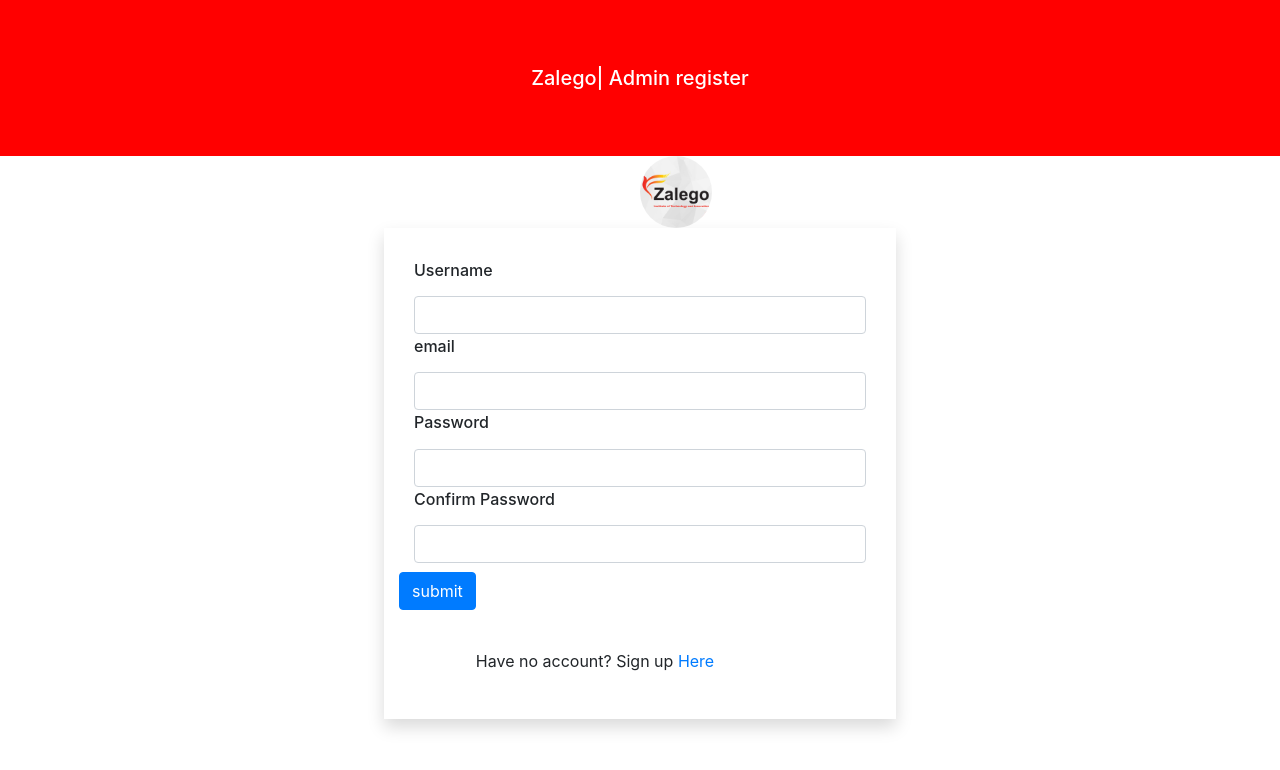
After one commit to Claris69/admindashbord, a PHP site: page /webStartingTemplate/webStartingTemplate/register.php in a window 1280 px wide. The commit adds this page. Shown: the top 770 px of the page. Run offline with PHP 8.4, Linux system fonts and the light colour scheme.

Commit message:
second commit

```diff
--- a/webStartingTemplate/webStartingTemplate/index.html
+++ b/webStartingTemplate/webStartingTemplate/index.html
@@ -62,7 +62,7 @@
 					<div class="card-footer"></div>
 				</div>
 
-				<div class="col-lg-3">
+				<div class="col-lg-3" >
 					<div class="card-header bg-dark text-white text-center">
 						<span>Students</span>
 					</div>
--- /dev/null
+++ b/webStartingTemplate/webStartingTemplate/register.php
@@ -0,0 +1,79 @@
+<!DOCTYPE html>
+<html lang="en">
+<head>
+    <meta charset="UTF-8">
+    <meta http-equiv="X-UA-Compatible" content="IE=edge">
+    <meta name="viewport" content="width=device-width, initial-scale=1.0">
+    <title>admin-register</title>
+    <meta charset="UTF-8">
+	<meta name="description" content="Creating admin dashboard">
+	<meta name="keywords" content="HTML,CSS,Zalego,Technology,Zalego institute,JavaScript">
+	<meta name="author" content="Your name">
+	<meta name="viewport" content="width=device-width, initial-scale=1.0">
+	<link rel="stylesheet" href="bootstrap/css/bootstrap.min.css">
+	<link rel="stylesheet" href="font-awesome/css/font-awesome.min.css">
+	<link rel="stylesheet" href="style.css">
+</head>
+<body>
+
+      <div id="header">
+          <p > <h5>Zalego| Admin register</h5></p>
+       </div>
+
+    <div class='container-fluid;  ' style="padding-inline-start:30% ; padding-inline-end:30%;" >
+       <div id="image" style="padding-inline-start: 50%;">
+        <img src="images/1.jpg" alt="Zalego" class="rounded-circle" height="0px">
+       </div>
+
+       <div id="form" class="shadow" >
+        <form >
+            <div class=row>
+                <!-- form section 1 -->
+                <div class=col-lg-12>
+                    <label for="username" class="form-label"><h6>Username</h6></label>
+                    <input type="text" class="form-control" name="username" placeholder="">
+                </div>
+
+                <!-- form section 2 -->
+                <div class=col-lg-12>
+                    <label for="email" class="form-label"><h6>email</h6></label>
+                    <input type="text" class="form-control" name="email" placeholder="">
+                </div>
+                <!-- form section 3 -->
+                <div class=col-lg-12>
+                    <label for="password" class="form-label"><h6>Password</h6></label>
+                    <input type="text" class="form-control" name="password" placeholder="">
+                </div>
+
+                <!-- form section 4 -->
+                <div class=col-lg-12>
+                    <label for="confirmpassword" class="form-label"><h6>Confirm Password</h6></label>
+                    <input type="text" class="form-control" name="cpass" placeholder="">
+                </div>
+                <br>
+                <br>
+                <!-- submit button -->
+                <div class="submit-button">
+                    <button type="submit" name="submit" class="btn btn-primary">submit</button>
+                </div>
+                <div class="text mt-5">
+                  <p >Have no account? Sign up <a href="login.php" style="text-decoration:none;">Here </a></P>
+                </div>
+            </div>
+        </form>
+       </div>
+
+
+
+
+    </div>
+
+
+
+
+
+
+    <script src="jquery.min.js"></script>
+    <script src="bootstrap/js/bootstrap.min.js"></script>
+</body>
+</html>
--- a/webStartingTemplate/webStartingTemplate/style.css
+++ b/webStartingTemplate/webStartingTemplate/style.css
@@ -167,3 +167,31 @@ img{
         margin-left: 200px;
     }
 }
+
+
+/* register.html file*/
+
+#header{
+    text-align: center;
+    color : white;
+    background-color:red;
+    padding-top: 50px;
+    padding-bottom:50px;
+}
+
+#image{
+
+    width:40px;
+    height:15%;
+}
+
+.submit-button{
+    padding-top:2%;
+}
+.text{
+     padding-top:8%;
+
+}
+#form{
+    padding: 30px;
+}
```
Also changed, not shown: webStartingTemplate/webStartingTemplate/connection.php (added, +17 -0 lines), webStartingTemplate/webStartingTemplate/login.php (added, +67 -0 lines), webStartingTemplate/webStartingTemplate/processRegister.php (added, +11 -0 lines), index.html (line endings or trailing spaces).
